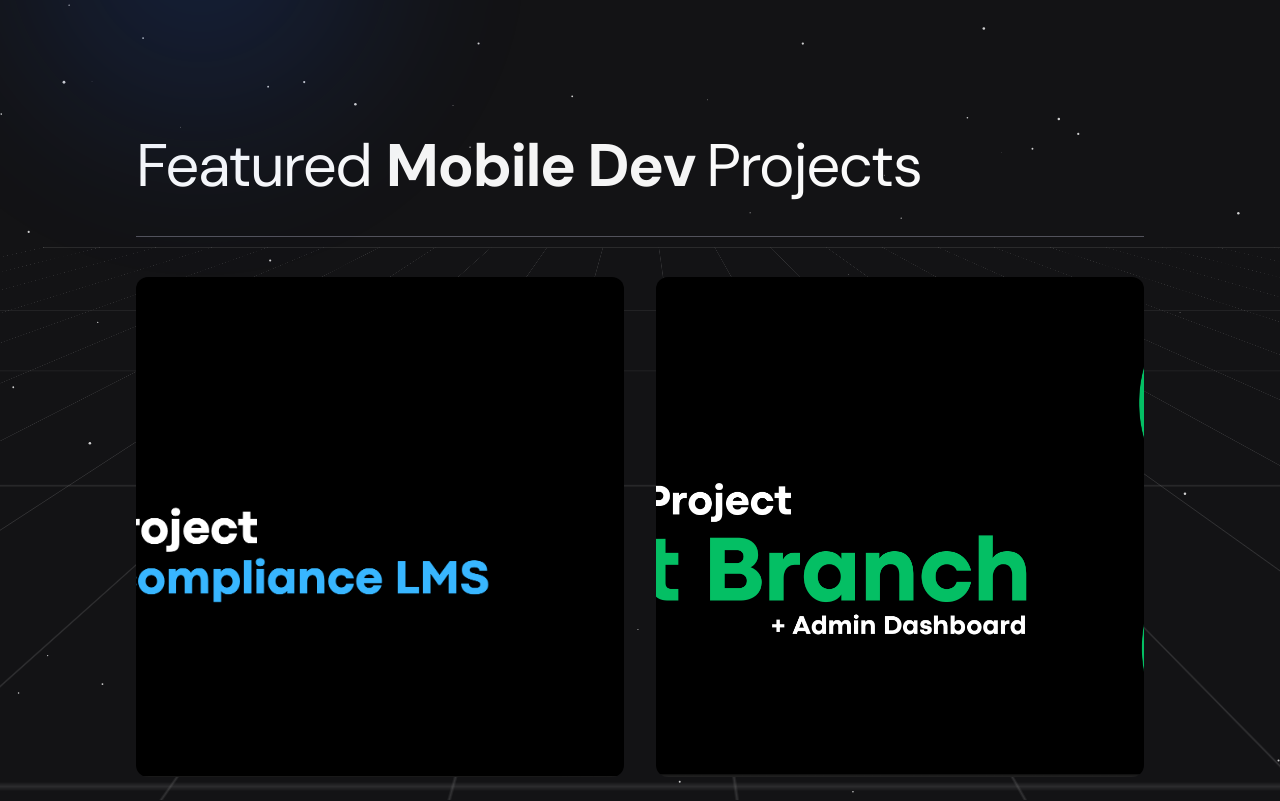
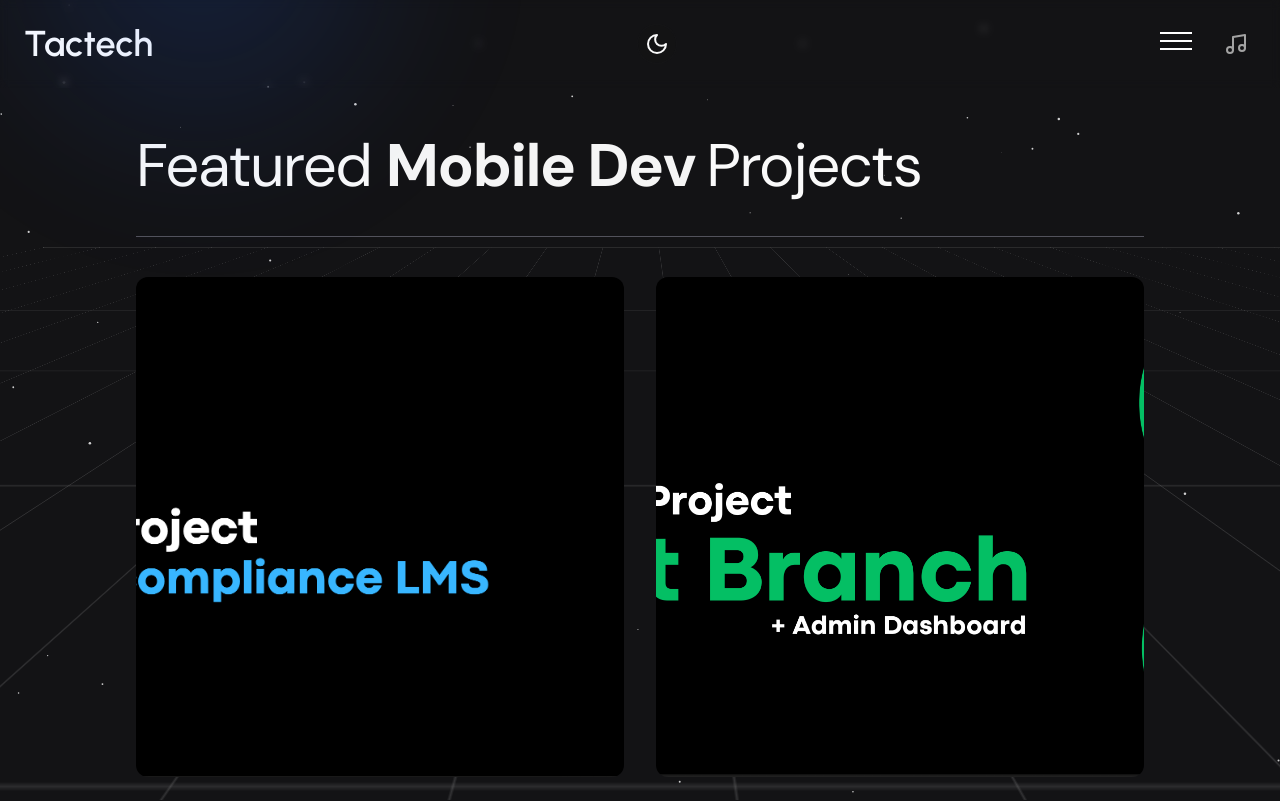
Before and after one commit to umarq91/tactech-improved, a Next.js app: page /projects in a window 1280 px wide. Shown: the top 801 px of the page. Built offline with nearby package versions, Linux system fonts and the light colour scheme.

Commit message:
add menu in page

```diff
--- a/app/page.tsx
+++ b/app/page.tsx
@@ -1,9 +1,10 @@
-
+import Menu from "@/components/custom/menu";
 import { HeroSection } from "@/components/sections/hero-section";
 
 export default function Home() {
   return (
     <div className="relative w-full overflow-x-hidden bg-pattern">
+      <Menu />
       <HeroSection />
     </div>
   );
--- a/app/projects/page.tsx
+++ b/app/projects/page.tsx
@@ -1,9 +1,11 @@
+import Menu from "@/components/custom/menu";
 import ProjectGsap from "@/components/projectsgsap";
 import React from "react";
 
 function ProjectsPage() {
   return (
     <div className="min-h-screen md:p-10 lg:p-14">
+      <Menu />
       <ProjectGsap />
     </div>
   );
```
